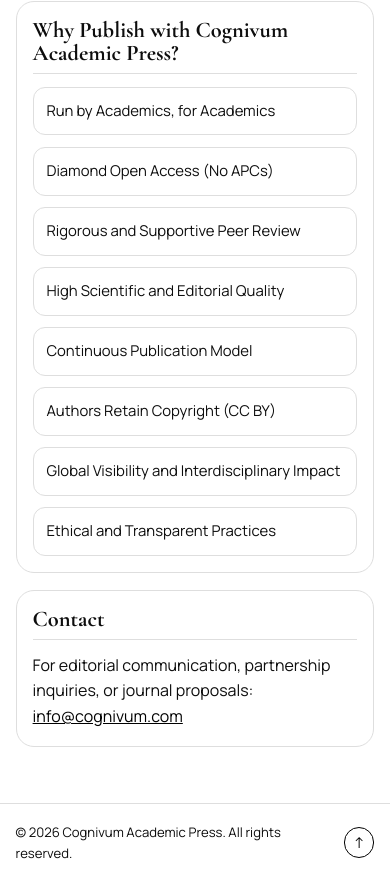
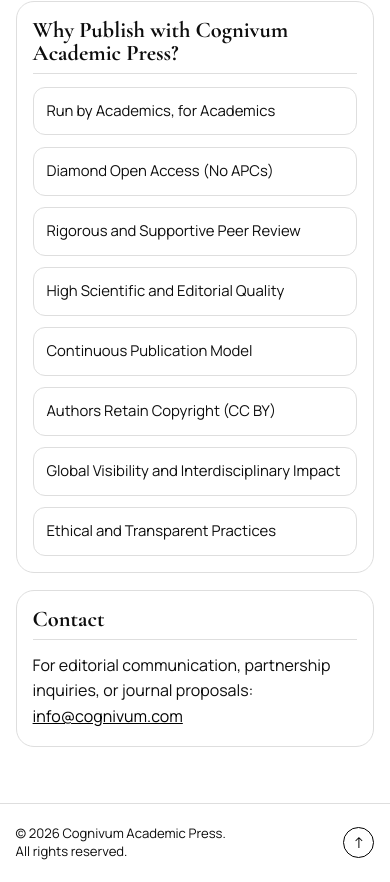
Before and after one commit to Cognivum/coming-soon, a plain HTML site: page index.html in a window 390 px wide. Shown: the part 970-1852 px from the top of the page. Drawn offline with nearby package versions, Linux system fonts and the light colour scheme.

Commit message:
tune(footer): break rights text to second line on mobile

```diff
--- a/assets/global-footer.css
+++ b/assets/global-footer.css
@@ -18,6 +18,10 @@
   margin: 0;
   font-size: 0.88rem;
   text-align: left;
+}
+
+.cgv-footer__rights {
+  display: inline;
 }
 
 .cgv-back-to-top {
@@ -48,6 +52,11 @@
 
   .cgv-footer__inner p {
     font-size: 0.82rem;
+    line-height: 1.35;
+  }
+
+  .cgv-footer__rights {
+    display: block;
   }
 
   .cgv-back-to-top {
--- a/assets/global-footer.js
+++ b/assets/global-footer.js
@@ -5,9 +5,9 @@
       this.innerHTML =
         '<footer class="cgv-footer">' +
         '  <div class="cgv-footer__inner">' +
-        '    <p>&copy; ' +
+        '    <p><span class="cgv-footer__copyright">&copy; ' +
         year +
-        ' Cognivum Academic Press. All rights reserved.</p>' +
+        ' Cognivum Academic Press.</span> <span class="cgv-footer__rights">All rights reserved.</span></p>' +
         '    <a class="cgv-back-to-top" href="#top" aria-label="Back to top" title="Back to top">&#8593;</a>' +
         "  </div>" +
         "</footer>";
```
